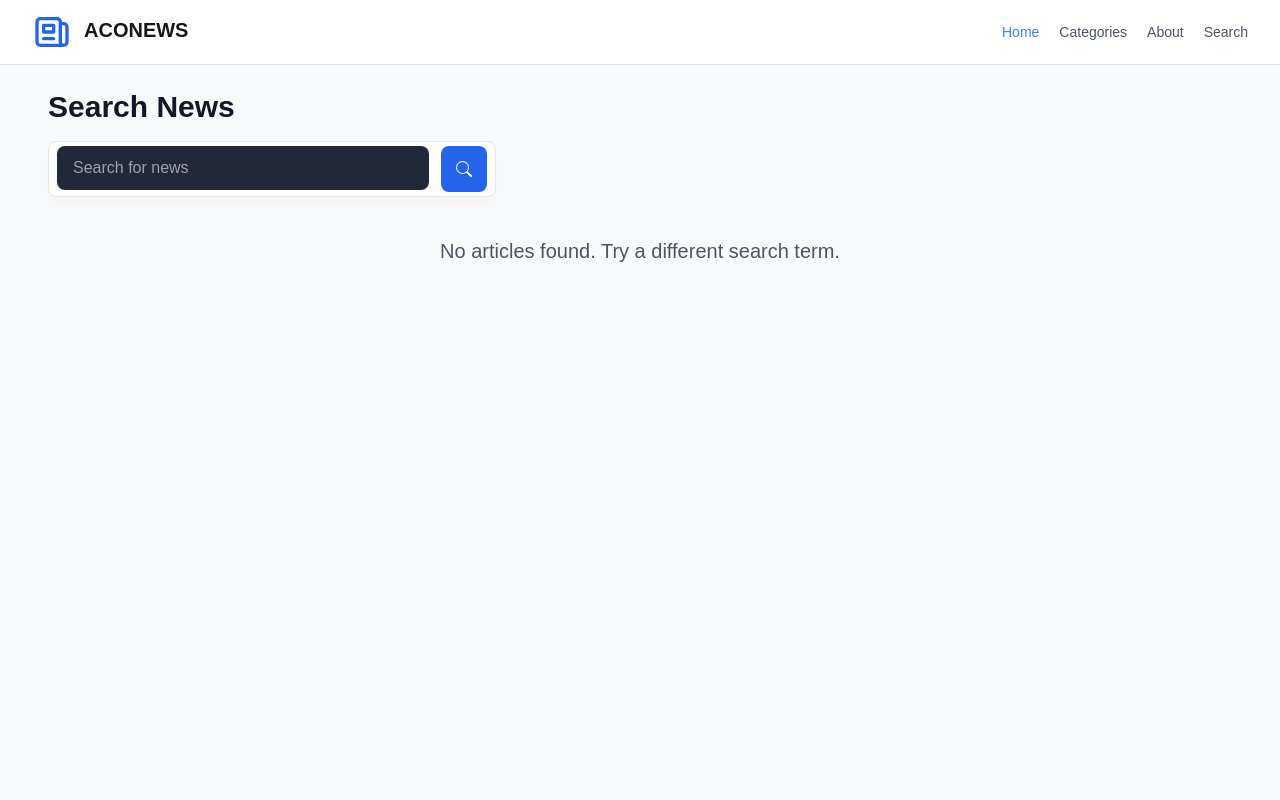
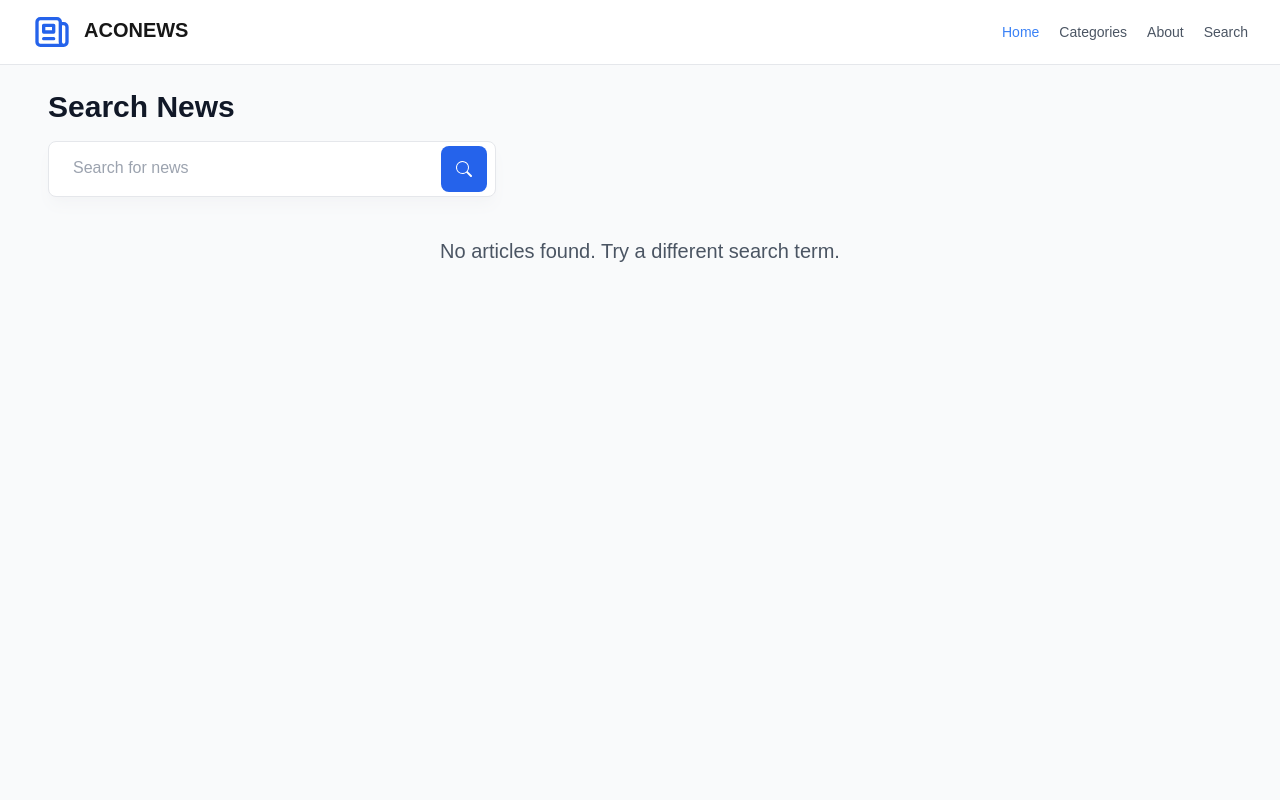
Before and after one commit to parshurambagade/aconews, a Next.js app: page /search in a window 1280 px wide. Shown: the top 800 px of the page. Built offline with nearby package versions, Linux system fonts and the light colour scheme; no server answers.

Commit message:
fix styling of the searchbar in lightmode

```diff
--- a/app/components/NewsSearch.tsx
+++ b/app/components/NewsSearch.tsx
@@ -32,7 +32,7 @@ const NewsSearch = () => {
               type="text"
               name="hs-search-article"
               id="hs-search-article"
-              className="outline-none py-2.5 px-4 block w-full border-transparent rounded-lg focus:border-blue-500 focus:ring-blue-500 dark:bg-slate-900 bg-gray-800 dark:border-transparent dark:text-gray-400 dark:focus:ring-gray-600"
+              className="outline-none py-2.5 px-4 block w-full border-transparent rounded-lg focus:border-blue-500 focus:ring-blue-500 dark:bg-slate-900 dark:border-transparent dark:text-gray-400 dark:focus:ring-gray-600"
               placeholder="Search for news"
               value={searchTerm}
               onChange={(e) => setSearchTerm(e.target.value)}
```
